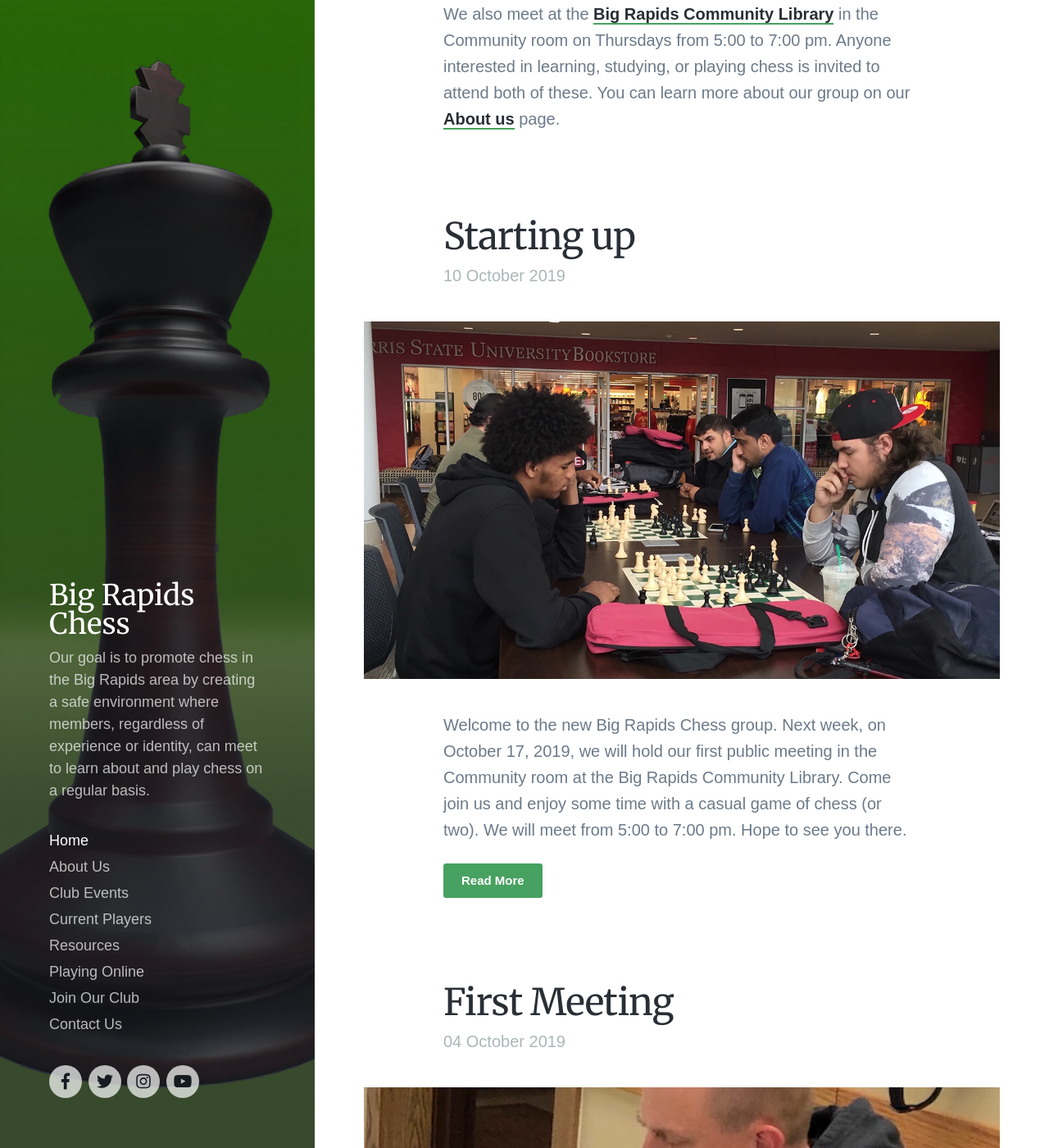
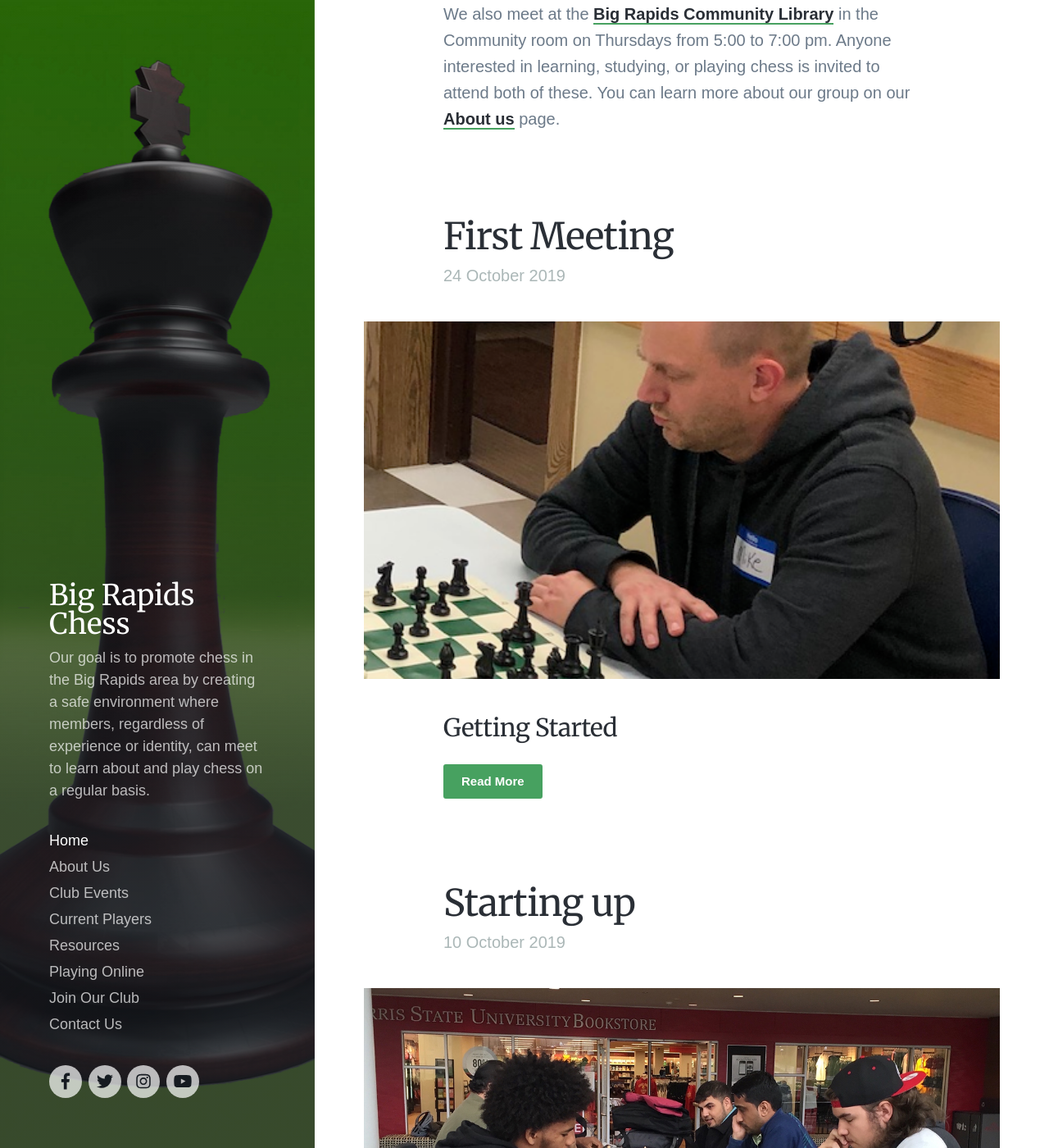
Before and after one commit to bigrapidschess/bigrapidschess.github.io, a Jekyll site: the page built from index.html, in a window 1280 px wide and 1400 px high, scrolled down 693 px. Shown: the whole window at 82% size. Built offline with Jekyll 4.4.1, drawn with Linux system fonts in a browser that asks for light colours; nearby versions of some CDN libraries; some web fonts are replaced; the list of posts is cut into pages by our own code.

Commit message:
fixed date to be correct

```diff
--- a/_posts/2019-10-24-first-meeting.md
+++ b/_posts/2019-10-24-first-meeting.md
@@ -1,7 +1,7 @@
 ---
 title: 'First Meeting'
 subtitle: 'We had our first club meeting at the Big Rapids Community Library on October 24, 2019.'
-date: 2019-10-04 00:00:00
+date: 2019-10-24 00:00:00
 featured_image: /images/my_background_green.jpg
 background_image: /images/events/meeting1-1.png
 ---
```
Also changed, not shown: _projects/2019-10-24-first-meeting.md (+1 -1 lines).
